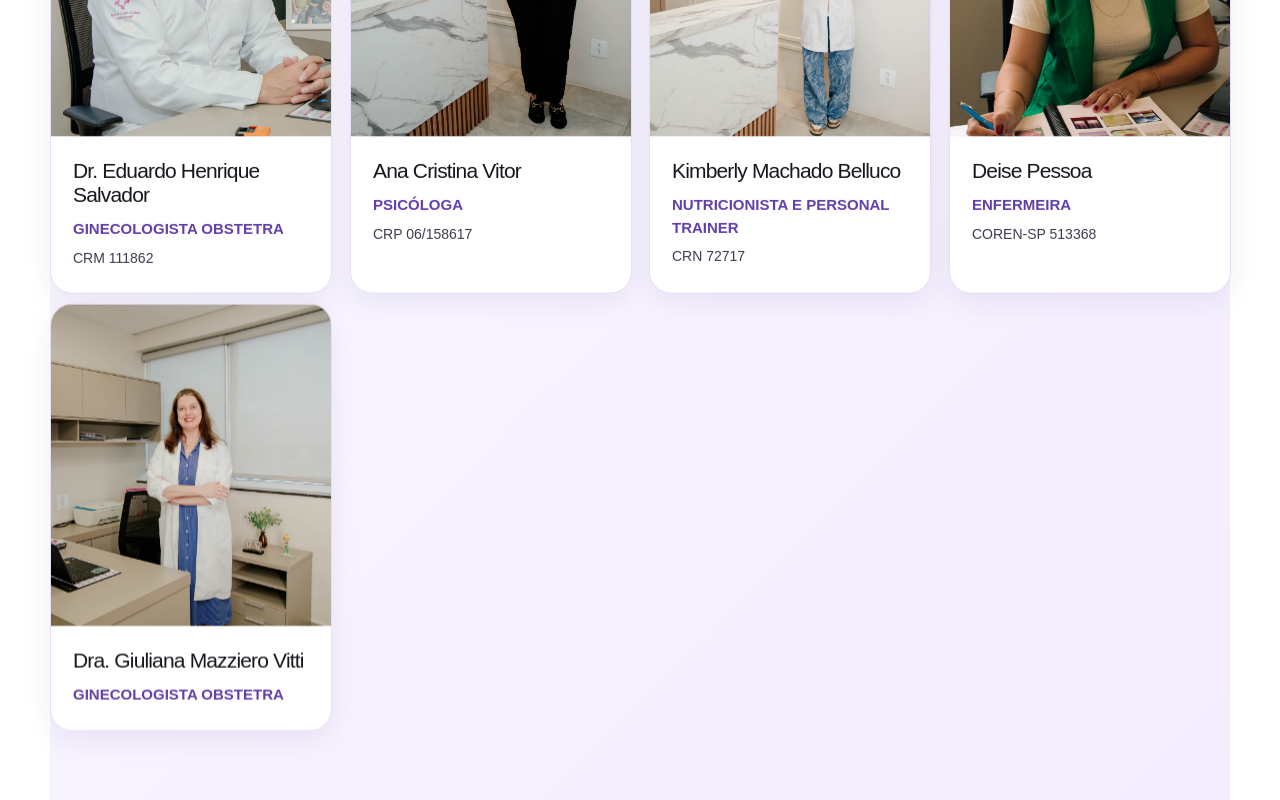
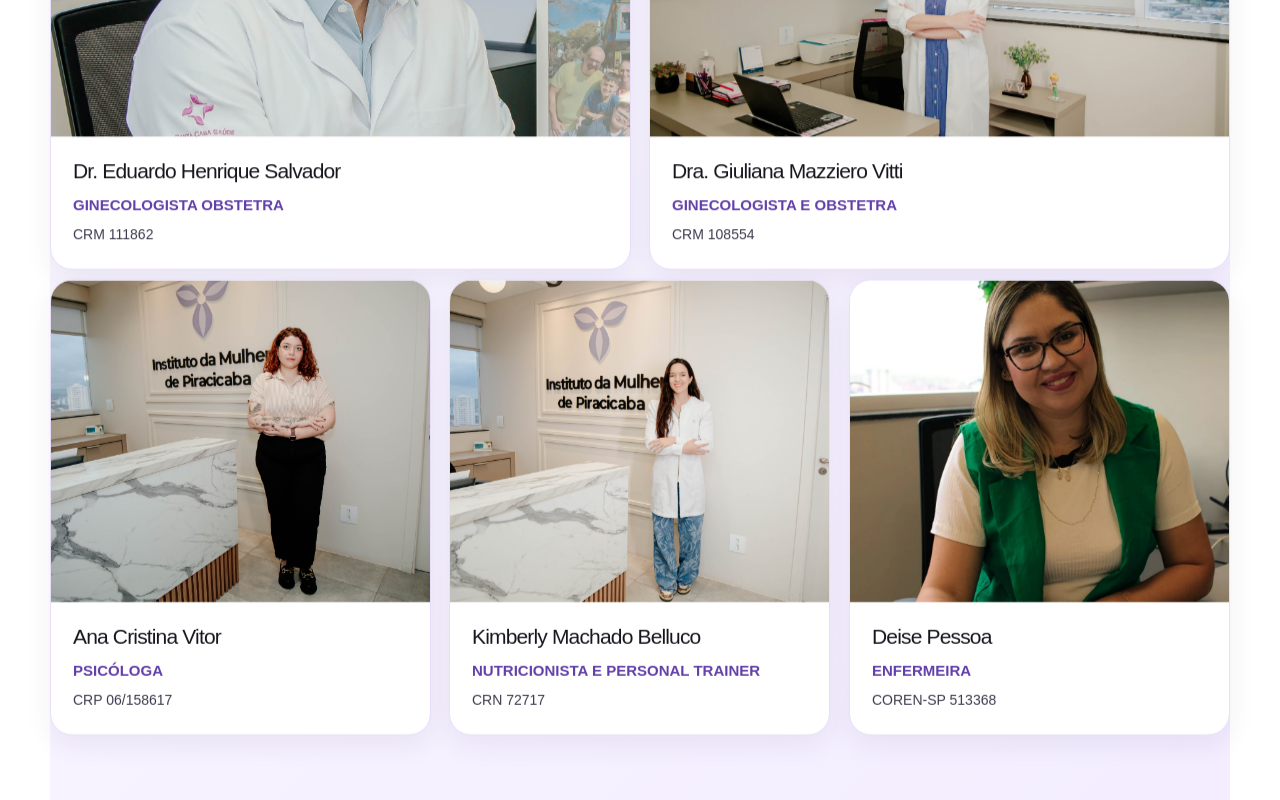
Before and after one commit to pgozetto/instituto_da_mulher, a Next.js app: page / in a window 1280 px wide. Shown: the part 2160-2960 px from the top of the page. Built offline with nearby package versions, Linux system fonts and the light colour scheme; no server answers.

Commit message:
Ajusta cadastro e ordem da equipe

```diff
--- a/app/globals.css
+++ b/app/globals.css
@@ -83,7 +83,9 @@ button { cursor: pointer; }
 .specialty-card a { align-items: center; color: #5c35a4; display: inline-flex; font-size: 14px; font-weight: 750; gap: 6px; margin-top: 21px; }
 
 .professionals-section { background: linear-gradient(135deg, #fbf9ff 0%, #f3edff 100%); border-radius: 30px; }
-.professionals-grid { display: grid; gap: 18px; grid-template-columns: repeat(4, 1fr); margin-top: 48px; }
+.professionals-grid { display: grid; gap: 18px; grid-template-columns: repeat(6, 1fr); margin-top: 48px; }
+.professionals-grid .professional-card:nth-child(-n + 2) { grid-column: span 3; }
+.professionals-grid .professional-card:nth-child(n + 3) { grid-column: span 2; }
 .professional-card { background: #fff; border: 1px solid #e8def9; border-radius: 22px; box-shadow: 0 10px 28px rgba(47, 28, 84, .07); overflow: hidden; transition: box-shadow .25s ease, transform .25s ease; }
 .professional-card:hover { box-shadow: 0 20px 38px rgba(59, 42, 94, .14); transform: translate3d(0, calc(var(--parallax-y, 0px) - 5px), 0); }
 .professional-photo { height: 322px; overflow: hidden; position: relative; }
@@ -161,6 +163,7 @@ button { cursor: pointer; }
   .hero-booking-card { left: 0; right: 0; }
   .specialties-grid { grid-template-columns: repeat(2, 1fr); }
   .professionals-grid { grid-template-columns: repeat(2, 1fr); }
+  .professionals-grid .professional-card:nth-child(n) { grid-column: span 1; }
   .contact-card { padding: 48px; }
 }
 
--- a/app/page.tsx
+++ b/app/page.tsx
@@ -45,6 +45,13 @@ const professionals = [
     alt: "Dr. Eduardo Henrique Salvador, ginecologista obstetra",
   },
   {
+    image: "/images/giuliana-vitti.jpg",
+    name: "Dra. Giuliana Mazziero Vitti",
+    registration: "CRM 108554",
+    role: "Ginecologista e obstetra",
+    alt: "Dra. Giuliana Mazziero Vitti, ginecologista e obstetra",
+  },
+  {
     image: "/images/ana-cristina.jpg",
     name: "Ana Cristina Vitor",
     registration: "CRP 06/158617",
@@ -64,13 +71,6 @@ const professionals = [
     registration: "COREN-SP 513368",
     role: "Enfermeira",
     alt: "Deise Pessoa, enfermeira",
-  },
-  {
-    image: "/images/giuliana-vitti.jpg",
-    name: "Dra. Giuliana Mazziero Vitti",
-    registration: "",
-    role: "Ginecologista obstetra",
-    alt: "Dra. Giuliana Mazziero Vitti, ginecologista obstetra",
   },
 ];
 
```
